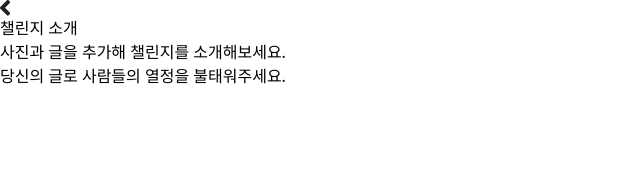
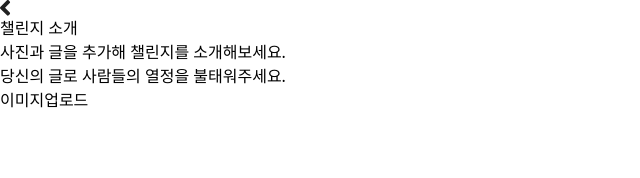
Before and after one commit to likelion-lab10/godlife, a React (Create React App) app: page / in a window 1280 px wide. Shown: the top 178 px of the page, without its empty margins (0-640 px from the left). Built offline with nearby package versions, Linux system fonts and the light colour scheme.

Commit message:
[docs] 버튼 제작중...

```diff
--- /dev/null
+++ b/src/components/ImgInput.jsx
@@ -0,0 +1,18 @@
+import { useRef } from 'react';
+
+function ImgInput(){
+  const imageInput = useRef();
+
+  const onCickImageUpload = () => {
+    imageInput.current.click();
+  };
+
+  return (
+    <>
+      <input type="file" style={{ display: "none" }} ref={imageInput} />
+      <button onClick={onCickImageUpload}>이미지업로드</button>
+    </>
+  )
+}
+
+export default ImgInput
--- a/src/components/Upload.jsx
+++ b/src/components/Upload.jsx
@@ -1,10 +1,12 @@
 import goBack from '../assets/go-back.svg'
+import ImgInput from './ImgInput';
 import Introduce from './Introduce';
 function Upload(){
   return (
     <div>
       <img src={goBack} alt='뒤로가기 이미지' />
       <Introduce />
+      <ImgInput />
     </div>
   )
 }
```
